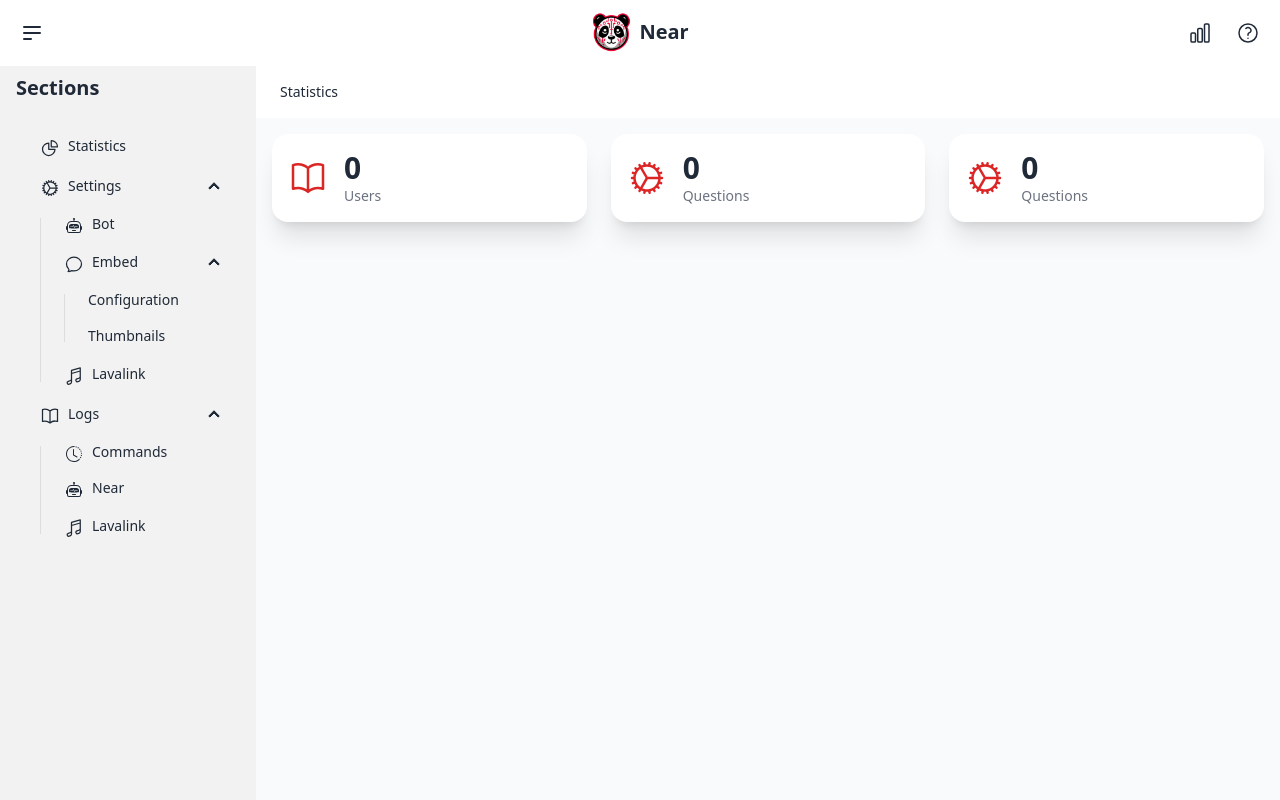
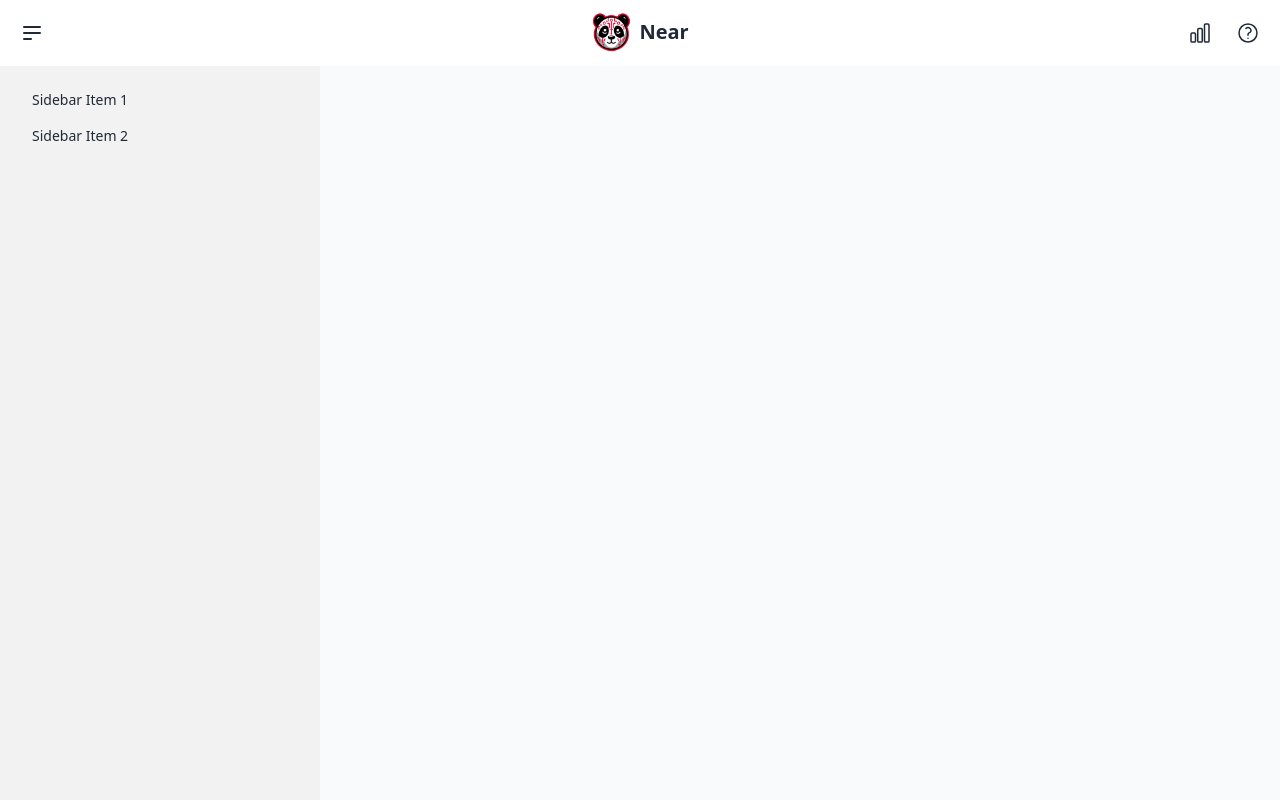
Before and after one commit to hirusha-adi/Near-Web, a React (Vite) app: page /admin/home in a window 1280 px wide. Shown: the top 800 px of the page. Built offline with nearby package versions, Linux system fonts and the light colour scheme; what pocketbase would draw is missing.

Commit message:
i should have done this first.

```diff
--- a/src/pages/Admin/components/DrawerAndLayout.jsx
+++ b/src/pages/Admin/components/DrawerAndLayout.jsx
@@ -4,109 +4,25 @@
 
 const DrawerAndLayout = ({ children }) => {
 
-  const [isSidebarOpen, setIsSidebarOpen] = useState(false);
 
-  // disable scrolling on mobile when the sidebar is open
-  // used only for small screens
-  // -----
-  useEffect(() => {
-    if (isSidebarOpen) {
-      document.body.style.overflow = "hidden";
-    } else {
-      document.body.style.overflow = ""; // re-enable scrolling
-    }
-    return () => {
-      // cleanup on unmount
-      document.body.style.overflow = "";
-    };
-  }, [isSidebarOpen]);
 
   return (
-    <div className="min-h-screen flex">
-
-      {/* Sidebar */}
-      <div
-        className={`fixed z-20 bg-base-200 h-screen w-64 transition-transform transform ${isSidebarOpen ? "translate-x-0" : "-translate-x-full"
-          } md:translate-x-0 md:static`}
-      >
-        <div className="flex flex-col h-full">
-          {/* Mobile Collapse Button */}
-          <div className="md:hidden p-3 border-b border-gray-300">
-            <div
-              className="text-gray-800 btn rounded-xl w-full btn-ghost"
-              onClick={() => setIsSidebarOpen(!isSidebarOpen)}
-            >
-              <LayoutSidebar className="text-xl" /> Hide Sidebar
-            </div>
-          </div>
-          {/* Sidebar Content */}
-          <div className="px-4 pt-2 pb-4 flex-1 overflow-y-auto">
-            <h2 className="text-xl font-bold mb-4">Sections</h2>
-            <ul className="menu menu-md bg-base-200 rounded-box w-56">
-              <li><a><ChartPieIcon className="w-5 pt-1" />Statistics</a></li>
-              <li>
-                <details open>
-                  <summary><CogIcon className="w-5 pt-1" /> Settings</summary>
-                  <ul>
-                    <li><a><Robot className="text-xl pt-1" />Bot</a></li>
-                    <li>
-                      <details open>
-                        <summary><ChatBubbleOvalLeftIcon className="w-5 pt-1" />Embed</summary>
-                        <ul>
-                          <li><a>Configuration</a></li>
-                          <li><a>Thumbnails</a></li>
-                        </ul>
-                      </details>
-                    </li>
-                    <li><a><MusicalNoteIcon className="w-5 pt-1" />Lavalink</a></li>
-                  </ul>
-                </details>
-              </li>
-              <li>
-                <details open>
-                  <summary><BookOpenIcon className="w-5 pt-1" /> Logs</summary>
-                  <ul>
-                    <li><a><ClockHistory className="text-xl pt-1" />Commands</a></li>
-                    <li><a><Robot className="text-xl pt-1" />Near</a></li>
-                    <li><a><MusicalNoteIcon className="text-xl w-5 pt-1" />Lavalink</a></li>
-                  </ul>
-                </details>
-              </li>
-            </ul>
-          </div>
-        </div>
+    <div className="drawer lg:drawer-open">
+      <input id="my-drawer-2" type="checkbox" className="drawer-toggle" />
+      <div className="drawer-content flex flex-col items-center justify-center">
+        {/* Page content here */}
+        <label htmlFor="my-drawer-2" className="btn btn-primary drawer-button lg:hidden">
+          Open drawer
+        </label>
       </div>
-
-      {/* Body Content */}
-      <div className="flex flex-1 flex-col ">
-
-        {/* Top Bar */}
-        <div className="flex flex-row justify-between items-center flex-nowrap gap-4 bg-white px-4 md:px-6 py-2">
-          {/* left column */}
-          <div className="md:hidden">
-            <div
-              className="text-gray-800 btn rounded-xl btn-ghost"
-              onClick={() => setIsSidebarOpen(!isSidebarOpen)}
-            >
-              <LayoutSidebar className="text-xl" /> Show Sidebar
-            </div>
-          </div>
-          {/* right column */}
-          <div className="flex items-center">
-            <div className="breadcrumbs text-sm">
-              <ul>
-                <li>Statistics</li>
-              </ul>
-            </div>
-          </div>
-        </div>
-
-        {/* Page Content */}
-        <main className="p-4">
-          {children}
-        </main>
+      <div className="drawer-side">
+        <label htmlFor="my-drawer-2" aria-label="close sidebar" className="drawer-overlay"></label>
+        <ul className="menu bg-base-200 text-base-content min-h-full w-80 p-4">
+          {/* Sidebar content here */}
+          <li><a>Sidebar Item 1</a></li>
+          <li><a>Sidebar Item 2</a></li>
+        </ul>
       </div>
-
     </div>
   );
 };
```
